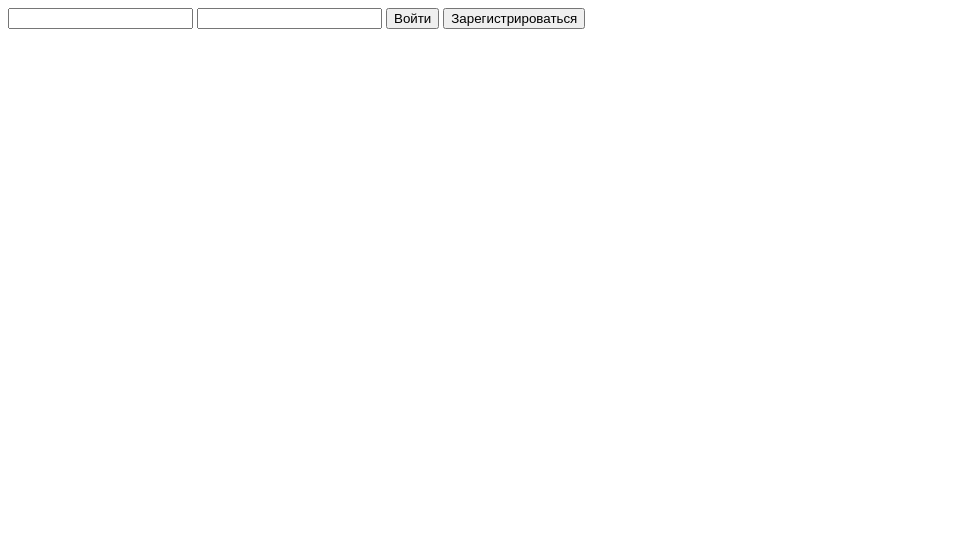
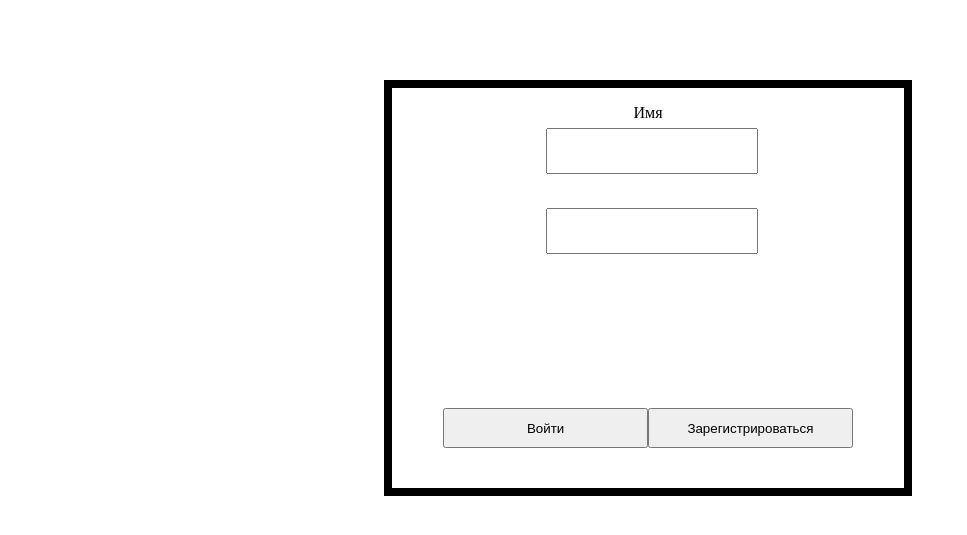
Before and after one commit to vutmu/webchat_local, a Flask app: page /auth in a window 1280 px wide. Shown: the top 535 px of the page, without its empty margins (0-967 px from the left). Run offline with Flask 2, Linux system fonts and the light colour scheme.

Commit message:
auth css commit1

```diff
--- a/app/templates/Authentification.html
+++ b/app/templates/Authentification.html
@@ -4,8 +4,72 @@
     <meta charset="UTF-8">
     <title>Аутентификация Wasmoh</title>
     <script src="https://ajax.googleapis.com/ajax/libs/jquery/2.2.0/jquery.min.js"></script>
+    <style type="text/css">
+        div.auth {
+            position: absolute;
+            top: 10%;
+            left: 30%;
+            width: 40%;
+            height: 50%;
+            border: solid;
+            border-width: 0.5em;
+            border-color: black;
+            text-align: center;
+        }
+        input[name="in_name"] {
+            position: absolute;
+            top: 10%;
+            left: 30%;
+            width: 40%;
+            height: 10%;
 
-    <script type="text/javascript">
+        }
+        input[name="in_password"] {
+            position: absolute;
+            top: 30%;
+            left: 30%;
+            width: 40%;
+            height: 10%;
+        }
+        input[id="but4"] {
+            position: absolute;
+            bottom: 10%;
+            left: 10%;
+            width: 40%;
+            height: 10%;
+        }
+        input[id="but1"] {
+            position: absolute;
+            bottom: 10%;
+            right: 10%;
+            width: 40%;
+            height: 10%;
+        }
+
+
+    </style>
+</head>
+<body>
+<div class="auth">
+    <p id="name">Имя<input name="in_name" type="text" maxlength="50"></p>
+    <p id="pass">Пароль<input name="in_password" type="text" maxlength="50"></p>
+    <input id="but4" type="button" value="Войти">
+    <input id="but1" type="button" value="Зарегистрироваться">
+</div>
+<div class= "par1" style="display: none">
+    <p><label for="your_email">Куда вам отправить письмо?</label>
+        <input id="your_email" type="text" maxlength="50"></p>
+    <p><label for="your_name">Придумайте ваше имя</label>
+        <input id="your_name" type="text" maxlength="50"></p>
+    <p><label for="your_password">Придумайте ваш пороль</label>
+        <input id="your_password" type="text" maxlength="50"></p>
+    <p><input id="but2" type="button" value="Поехали!"></p>
+    <p><label for="check_code">Проверочный код из письма:</label>
+        <input id="check_code" type="text" maxlength="50">
+        <input id="but3" type="button" value="Валидация"></p>
+
+</div>
+<script>
 
     $(document).ready(function(){
 
@@ -59,25 +123,5 @@
 
     });
 </script>
-</head>
-<body>
-<input name="in_name" type="text" maxlength="50">
-<input name="in_password" type="text" maxlength="50">
-<input id="but4" type="button" value="Войти">
-<input id="but1" type="button" value="Зарегистрироваться">
-<div class= "par1" style="display: none">
-    <p><label for="your_email">Куда вам отправить письмо?</label>
-        <input id="your_email" type="text" maxlength="50"></p>
-    <p><label for="your_name">Придумайте ваше имя</label>
-        <input id="your_name" type="text" maxlength="50"></p>
-    <p><label for="your_password">Придумайте ваш пороль</label>
-        <input id="your_password" type="text" maxlength="50"></p>
-    <p><input id="but2" type="button" value="Поехали!"></p>
-    <p><label for="check_code">Проверочный код из письма:</label>
-        <input id="check_code" type="text" maxlength="50">
-        <input id="but3" type="button" value="Валидация"></p>
-
-</div>
-
 </body>
 </html>
```
Lines whose indentation alone changed are shown as unchanged.
